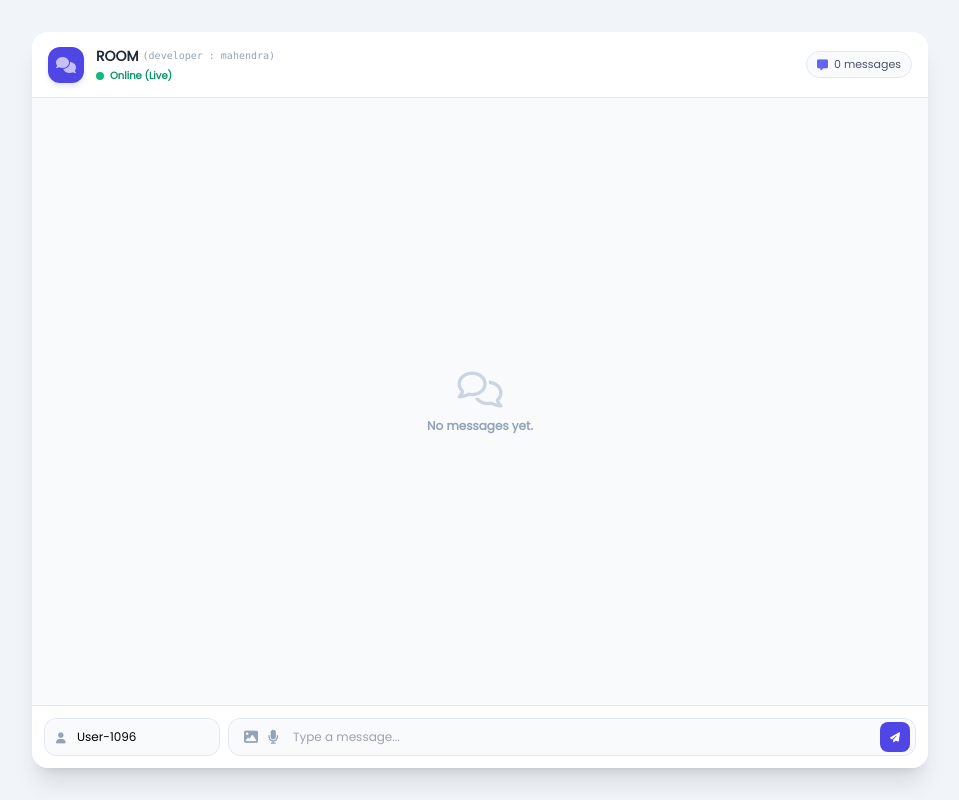
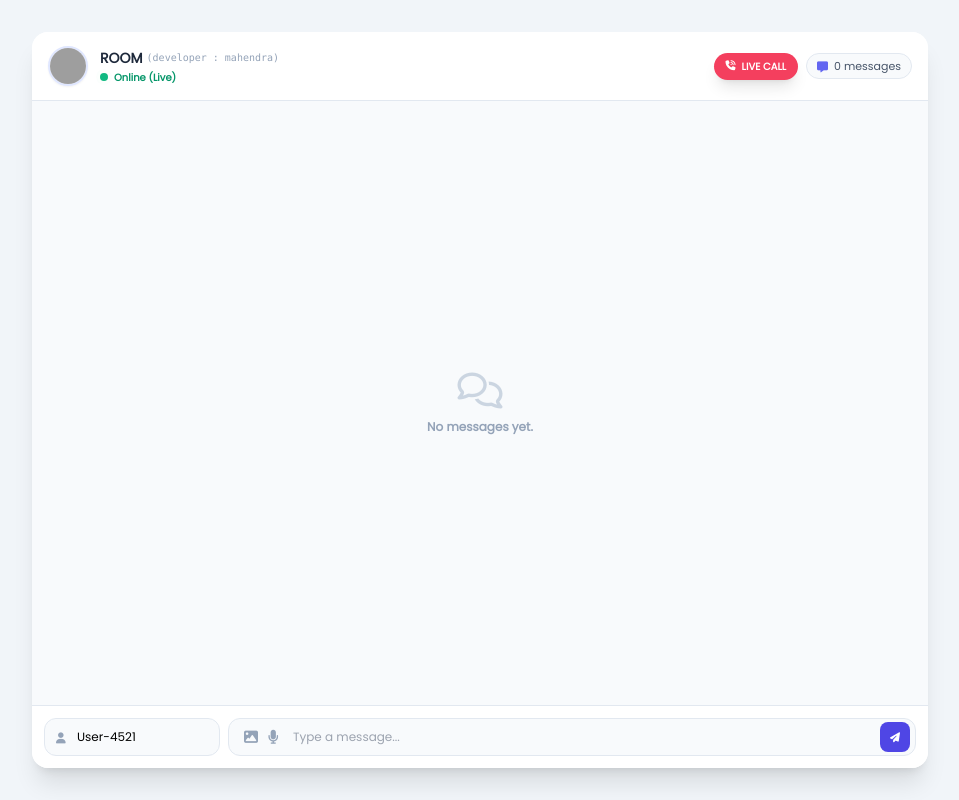
Before and after one commit to hshsb41/room, a Flask app: page / in a window 1280 px wide. Shown: the whole page, without its empty margins (160-1119 px from the left). Run offline with Flask 3, Linux system fonts and the light colour scheme; data that the repository does not hold is empty; some libraries are stand-ins or nearby versions; grey boxes are pictures that could not be loaded.

Commit message:
Add files via upload

```diff
--- a/templates/index.html
+++ b/templates/index.html
@@ -7,6 +7,10 @@
     <script src="https://cdn.tailwindcss.com"></script>
     <link rel="stylesheet" href="https://cdnjs.cloudflare.com/ajax/libs/font-awesome/6.4.0/css/all.min.css">
     <link href="https://fonts.googleapis.com/css2?family=Poppins:wght=300;400;500;600;700&display=swap" rel="stylesheet">
+
+    <!-- STEP 1: LIVE CALL KO LAGI LIBRARY (MAILE RAKHIDIAKO CHHU) -->
+    <script src='https://meet.jit.si/external_api.js'></script>
+
     <style>
         body { font-family: 'Poppins', sans-serif; }
         ::-webkit-scrollbar { width: 5px; }
@@ -22,8 +26,9 @@
 <!-- Header -->
 <header class="px-4 py-3.5 border-b border-slate-200 bg-white flex items-center justify-between flex-shrink-0">
     <div class="flex items-center gap-3">
-                <div class="w-9 h-9 rounded-xl bg-indigo-600 flex items-center justify-center text-white shadow-md shadow-indigo-100">
-                    <i class="fa-solid fa-comments text-base animate-pulse"></i>
+        <!-- Naya Image Logo -->
+        <div class="w-10 h-10 rounded-full overflow-hidden border-2 border-indigo-100 shadow-sm flex-shrink-0">
+            <img src="https://i.ibb.co/Y4KjTgvP/Picsart-26-02-07-02-21-57-621.jpg" alt="Logo" class="w-full h-full object-cover">
         </div>
         <div>
             <h1 class="text-sm font-bold text-slate-800 flex items-center gap-1">
@@ -39,11 +44,39 @@
         </div>
     </div>
 
-            <div class="flex items-center gap-1.5 text-[11px] bg-slate-50 border border-slate-200 px-2.5 py-1 rounded-full">
+    <!-- Right Side: Call Button and Message Count -->
+    <div class="flex items-center gap-2">
+        <!-- STEP 2: LIVE CALL BUTTON (MAILE THAPIDIAKO CHHU) -->
+        <button onclick="toggleCall()" class="bg-rose-500 text-white px-3 py-1.5 rounded-full text-[10px] font-bold shadow-lg flex items-center gap-1.5 hover:bg-rose-600 transition active:scale-95">
+            <i class="fa-solid fa-phone-volume animate-bounce"></i> LIVE CALL
+        </button>
+
+        <div class="hidden sm:flex items-center gap-1.5 text-[11px] bg-slate-50 border border-slate-200 px-2.5 py-1 rounded-full">
             <i class="fa-solid fa-message text-indigo-500"></i>
             <span class="font-medium text-slate-600"><span id="message-count">0</span> messages</span>
         </div>
+    </div>
 </header>
+
+<!-- STEP 3: CALL OVERLAY (यो थप) -->
+        <div id="call-ui" class="hidden absolute inset-0 z-[100] bg-slate-900 flex flex-col items-center justify-center p-6 text-white text-center">
+            <div class="w-24 h-24 bg-rose-500/10 rounded-full flex items-center justify-center mb-6 border border-rose-500/30 animate-pulse">
+                <i class="fa-solid fa-microphone-lines text-rose-500 text-4xl"></i>
+            </div>
+            <h2 class="text-2xl font-bold mb-2">LIVE CALL</h2>
+            <p class="text-slate-400 text-sm mb-10">You are now live. Everyone can hear you.</p>
+
+            <div id="jitsi-container" class="hidden"></div>
+
+            <div class="flex gap-6">
+                <button id="call-mute-btn" onclick="toggleMuteCall()" class="w-16 h-16 bg-slate-800 rounded-3xl flex items-center justify-center text-xl hover:bg-slate-700 transition">
+                    <i class="fa-solid fa-microphone"></i>
+                </button>
+                <button onclick="toggleCall()" class="bg-rose-600 w-16 h-16 rounded-3xl flex items-center justify-center text-xl shadow-xl shadow-rose-900/40 hover:bg-rose-700 transition">
+                    <i class="fa-solid fa-phone-slash"></i>
+                </button>
+            </div>
+        </div>
 
         <!-- Dynamic Warning Banner -->
         <div id="api-warning-banner" class="hidden bg-amber-50 border-b border-amber-200 px-4 py-2.5 text-[11px] text-amber-800 flex justify-between items-center gap-2">
@@ -735,6 +768,81 @@
 
         fetchMessages();
         setInterval(fetchMessages, 2000);
+// STEP 4: NAME LOCK (15 DAYS) & CALL LOGIC
+        let jitsiAPI = null;
+        let isCallMuted = false;
+
+        // नेम लक चेक गर्ने (१५ दिनको लागि)
+        function checkNameLock() {
+            const lockedName = localStorage.getItem('locked_chat_name');
+            const lockTimestamp = localStorage.getItem('name_lock_timestamp');
+            const lockDuration = 15 * 24 * 60 * 60 * 1000; // 15 Days
+
+            if (lockedName && lockTimestamp) {
+                if (Date.now() - parseInt(lockTimestamp) < lockDuration) {
+                    nameInput.value = lockedName;
+                    nameInput.disabled = true;
+                    nameInput.classList.add('bg-slate-100', 'text-slate-400', 'cursor-not-allowed');
+                    nameIconContainer.innerHTML = `<i class="fa-solid fa-lock text-amber-500 text-[11px]"></i>`;
+                } else {
+                    // १५ दिन पुगेपछि अनलक गर्ने
+                    localStorage.removeItem('locked_chat_name');
+                    localStorage.removeItem('name_lock_timestamp');
+                }
+            }
+        }
+
+        function lockNameNow(name) {
+            if (!localStorage.getItem('locked_chat_name') && name !== "") {
+                localStorage.setItem('locked_chat_name', name);
+                localStorage.setItem('name_lock_timestamp', Date.now().toString());
+                checkNameLock();
+            }
+        }
+
+        // कल गर्ने र काट्ने फङ्सन
+        function toggleCall() {
+            const ui = document.getElementById('call-ui');
+            const name = nameInput.value.trim();
+
+            if (ui.classList.contains('hidden')) {
+                if (!name) return showToast("Please set your name first.", "error");
+                ui.classList.remove('hidden');
+
+                const options = {
+                    roomName: "Mahendra-Global-Voice-Room-Unique-99",
+                    width: "100%",
+                    height: "100%",
+                    parentNode: document.querySelector('#jitsi-container'),
+                    userInfo: { displayName: name },
+                    configOverwrite: { startWithVideoMuted: true, prejoinPageEnabled: false },
+                    interfaceConfigOverwrite: { TOOLBAR_BUTTONS: [] }
+                };
+                jitsiAPI = new JitsiMeetExternalAPI("meet.jit.si", options);
+                showToast("Connected to Live Call", "success");
+            } else {
+                if (jitsiAPI) jitsiAPI.dispose();
+                ui.classList.add('hidden');
+            }
+        }
+
+        function toggleMuteCall() {
+            if (jitsiAPI) {
+                jitsiAPI.executeCommand('toggleAudio');
+                isCallMuted = !isCallMuted;
+                document.getElementById('call-mute-btn').innerHTML = isCallMuted ?
+                    '<i class="fa-solid fa-microphone-slash text-rose-500"></i>' :
+                    '<i class="fa-solid fa-microphone"></i>';
+            }
+        }
+
+        // मेसेज पठाउँदा वा फाइल अपलोड गर्दा नाम लक गर्ने
+        chatForm.addEventListener('submit', () => lockNameNow(nameInput.value.trim()));
+        fileInput.addEventListener('change', () => lockNameNow(nameInput.value.trim()));
+        micBtn.addEventListener('click', () => lockNameNow(nameInput.value.trim()));
+
+        // पेज लोड हुँदा लक चेक गर्ने
+        checkNameLock();
     </script>
 </body>
 </html>
```
Lines whose indentation alone changed are shown as unchanged.
